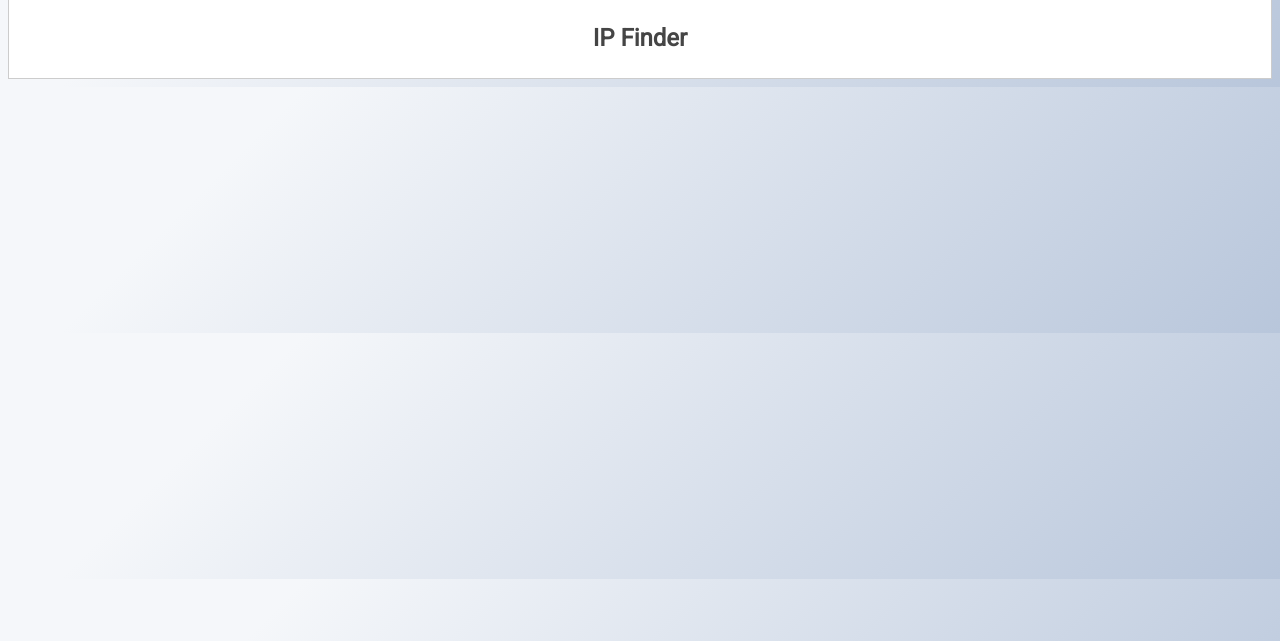
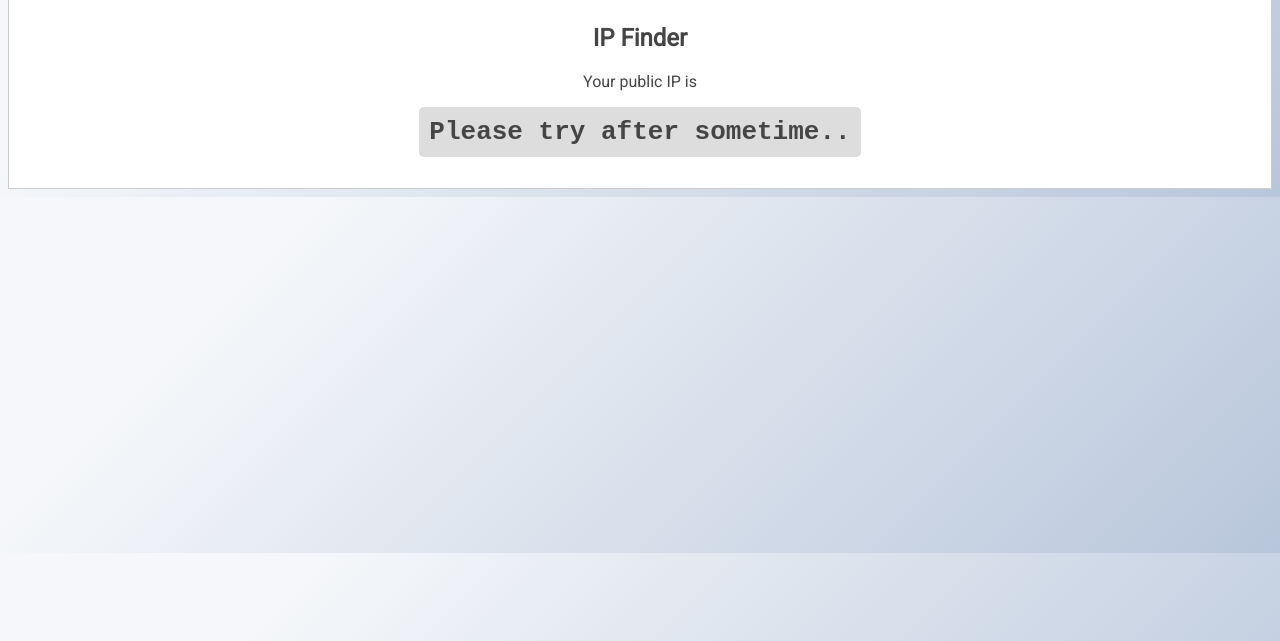
Before and after one commit to vineetvdubey/utility-apps-ui, a website: page apps/v2/ip-finder/index.html in a window 1280 px wide. Shown: the part 159-800 px from the top of the page. Drawn offline with Linux system fonts and the light colour scheme; no server answers.

Commit message:
updated ip finder app

```diff
--- a/apps/v2/ip-finder/index.html
+++ b/apps/v2/ip-finder/index.html
@@ -8,6 +8,7 @@
   <link rel="icon" type="image/png" href="/resources/icons/wrench_favicon.png">
   <title>Encoders/Decoders - Utility Apps</title>
   <link rel="stylesheet" href="/resources/css/main.css" />
+  <link rel="stylesheet" href="./style.css" />
   <link rel="preconnect" href="https://fonts.gstatic.com" />
   <link href="https://fonts.googleapis.com/css2?family=Roboto:wght@300;400&display=swap" rel="stylesheet" />
   <script src="/resources/js/main.js" defer></script>
@@ -32,6 +33,8 @@
     </div>
     <section id="sec-ip-finder" class="tabcontent">
       <h2>IP Finder</h2>
+      <p>Your public IP is</p>
+      <p id="ip-display" class="ip-display">Loading...</p>
     </section>
   </main>
   <footer>
--- a/apps/v2/ip-finder/script.js
+++ b/apps/v2/ip-finder/script.js
@@ -1 +1,17 @@
-window.onload = () => {};
+window.onload = () => {
+  const ipFinderService = 'https://api.ipify.org?format=json';
+
+  const updateIP = (ip) => {
+    document.querySelector('#ip-display').innerHTML = ip;
+  };
+
+  const updateIPError = () => {
+    document.querySelector('#ip-display').innerHTML = 'Please try after sometime..';
+  };
+
+  const request = new Request(ipFinderService);
+  fetch(request)
+    .then((res) => res.json())
+    .then((json) => updateIP(json.ip))
+    .catch(() => updateIPError());
+};
--- /dev/null
+++ b/apps/v2/ip-finder/style.css
@@ -0,0 +1,11 @@
+.ip-display {
+  border: none;
+  background-color: #dddddd;
+  padding: 10px;
+  border-radius: 5px;
+  font-weight: bold;
+  font-family: monospace;
+  font-size: 2em;
+  display: inline-block;
+  margin: 0 0 25px 0;
+}
```
